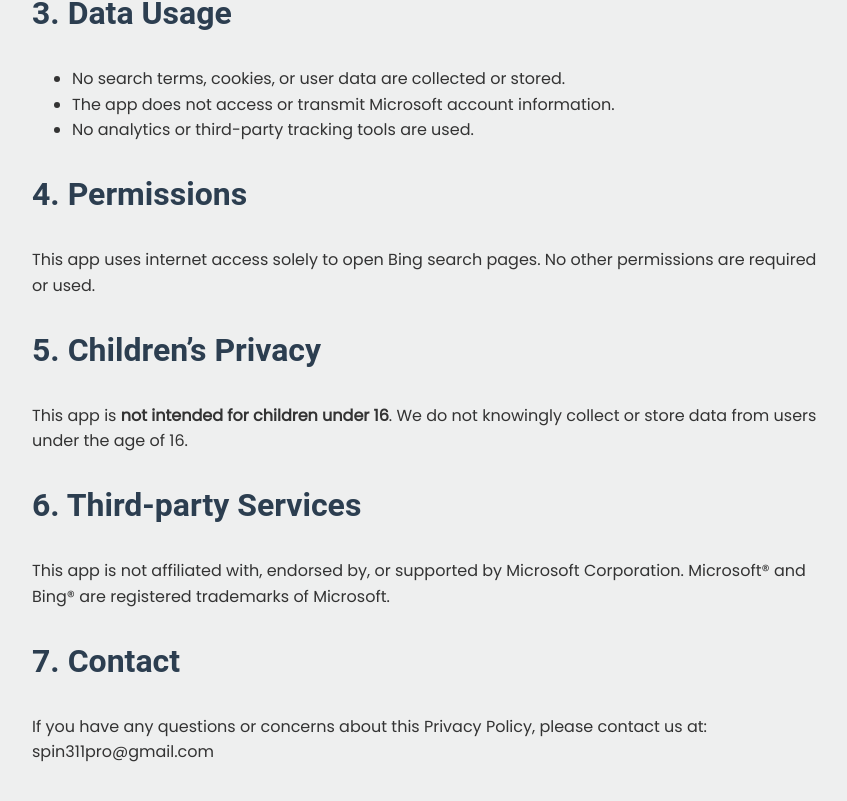
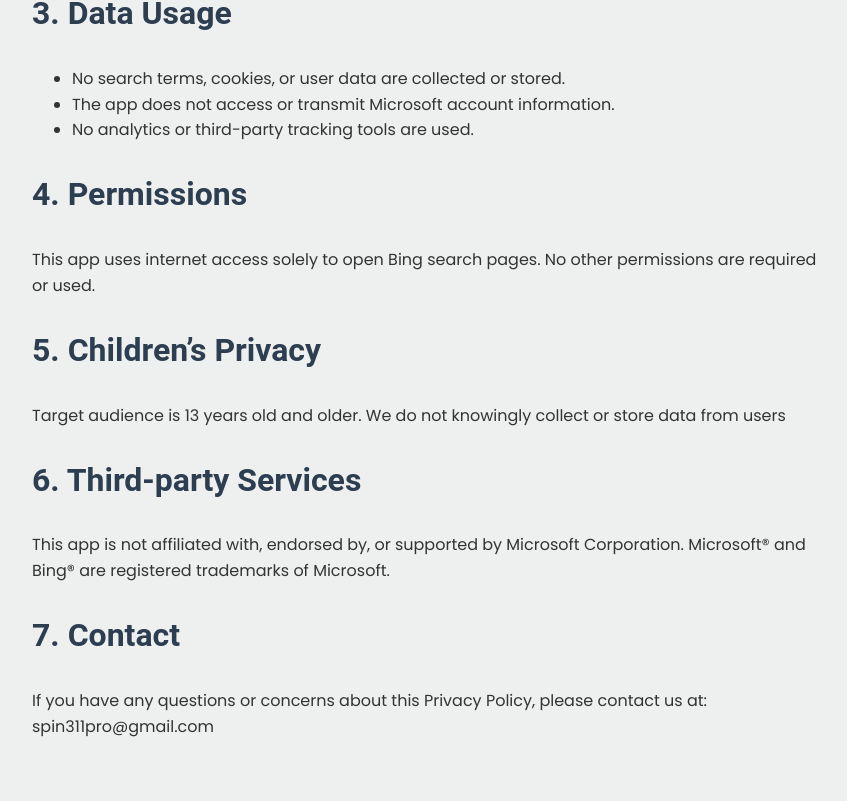
Before and after one commit to spin311/website, a React (Create React App) app: page /microsoft-automatic-rewards/mobile/privacy in a window 1280 px wide. Shown: the part 568-1369 px from the top of the page, without its empty margins (208-1055 px from the left). Built offline with nearby package versions, Linux system fonts and the light colour scheme; a web font is replaced by a local one.

Commit message:
text update

```diff
--- a/src/components/extensions/microsoftAutomaticRewards/terms/Terms.js
+++ b/src/components/extensions/microsoftAutomaticRewards/terms/Terms.js
@@ -31,7 +31,7 @@
                 <p>This app uses internet access solely to open Bing search pages. No other permissions are required or used.</p>
 
                 <h2 className="titles">5. Children’s Privacy</h2>
-                <p>This app is <strong>not intended for children under 16</strong>. We do not knowingly collect or store data from users under the age of 16.</p>
+                <p>Target audience is 13 years old and older. We do not knowingly collect or store data from users</p>
 
                 <h2 className="titles">6. Third-party Services</h2>
                 <p>This app is not affiliated with, endorsed by, or supported by Microsoft Corporation. Microsoft® and Bing® are registered trademarks of Microsoft.</p>
```
